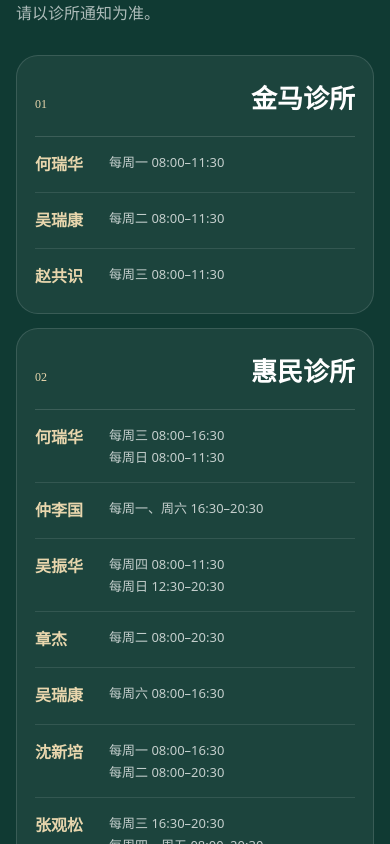
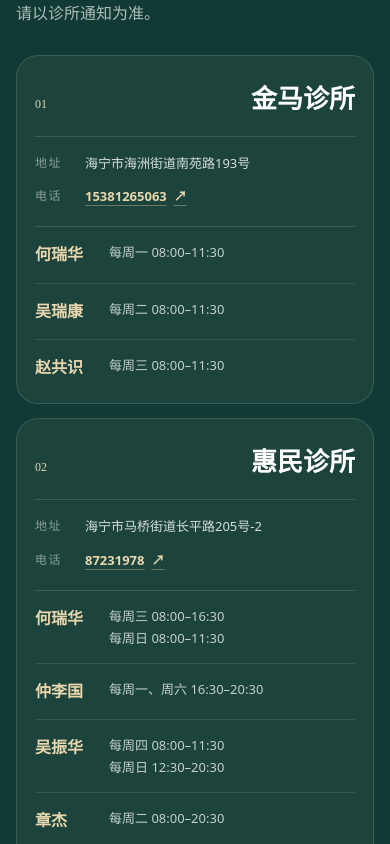
Before and after one commit to 12chasse-neige/doctors-sizhitang, a Vue app: page / in a window 390 px wide. Shown: the part 4860-5704 px from the top of the page. Built offline with nearby package versions, Linux system fonts and the light colour scheme.

Commit message:
Adding address and phone number

```diff
--- a/src/components/AboutSection.vue
+++ b/src/components/AboutSection.vue
@@ -10,7 +10,7 @@ import appearance3 from '../assets/appearance3.jpg'
         <p class="eyebrow">环境一览</p>
         <h2 id="about-title">四之堂诊所</h2>
         <p>本页集中展示四之堂相关医生的简介、擅长领域，以及四之堂、惠民和金马三处诊所的坐诊信息。</p>
-        <p class="about-note">材料未提供地址、电话或线上预约入口，因此本页不展示相关信息。</p>
+        <p class="about-note">三处诊所的地址和联系电话已列于坐诊安排中；材料未提供线上预约入口。</p>
       </div>
       <div class="about-gallery">
         <figure>
--- a/src/components/ScheduleSection.vue
+++ b/src/components/ScheduleSection.vue
@@ -1,5 +1,5 @@
 <script setup lang="ts">
-import { clinics, doctors } from '../data/doctors'
+import { clinicInfo, clinics, doctors } from '../data/doctors'
 
 function schedulesFor(clinic: (typeof clinics)[number]) {
   return doctors.flatMap((doctor) =>
@@ -27,6 +27,19 @@ function schedulesFor(clinic: (typeof clinics)[number]) {
             <span aria-hidden="true">0{{ index + 1 }}</span>
             <h3>{{ clinic }}</h3>
           </div>
+          <address class="clinic-card__contact">
+            <div>
+              <span class="clinic-card__contact-label">地址</span>
+              <p>{{ clinicInfo[clinic].address }}</p>
+            </div>
+            <div>
+              <span class="clinic-card__contact-label">电话</span>
+              <a :href="`tel:${clinicInfo[clinic].telephone}`" :aria-label="`拨打${clinic}电话 ${clinicInfo[clinic].telephone}`">
+                {{ clinicInfo[clinic].telephone }}
+                <span aria-hidden="true">↗</span>
+              </a>
+            </div>
+          </address>
           <ul>
             <li v-for="entry in schedulesFor(clinic)" :key="entry.doctor.id">
               <a :href="`#${entry.doctor.id}`">{{ entry.doctor.name }}</a>
--- a/src/data/doctors.ts
+++ b/src/data/doctors.ts
@@ -13,6 +13,12 @@ export interface Doctor {
   specialties: string[]
   biography: string
   schedules: ClinicSchedule[]
+}
+
+export interface ClinicInfo {
+  name: ClinicName
+  address: string
+  telephone: string
 }
 
 const portraitModules = import.meta.glob('../assets/portraits/*.jpg', {
@@ -182,3 +188,22 @@ export const doctors: Doctor[] = [
 ]
 
 export const clinics: ClinicName[] = ['金马诊所', '惠民诊所', '四之堂诊所']
+
+// Clinic contact details are normalized from docs/materials/address.md.
+export const clinicInfo: Record<ClinicName, ClinicInfo> = {
+  金马诊所: {
+    name: '金马诊所',
+    address: '海宁市海洲街道南苑路193号',
+    telephone: '15381265063',
+  },
+  惠民诊所: {
+    name: '惠民诊所',
+    address: '海宁市马桥街道长平路205号-2',
+    telephone: '87231978',
+  },
+  四之堂诊所: {
+    name: '四之堂诊所',
+    address: '海宁市马桥街道马桥路432号桐木商业街13幢102室、103室、104室、105室',
+    telephone: '87261321',
+  },
+}
--- a/src/styles/global.css
+++ b/src/styles/global.css
@@ -542,6 +542,54 @@ img {
   font-size: 26px;
 }
 
+.clinic-card__contact {
+  display: grid;
+  gap: 12px;
+  padding: 16px 0;
+  border-bottom: 1px solid rgb(255 255 255 / 14%);
+  font-style: normal;
+}
+
+.clinic-card__contact > div {
+  display: grid;
+  grid-template-columns: 42px minmax(0, 1fr);
+  gap: 8px;
+  align-items: start;
+}
+
+.clinic-card__contact-label {
+  color: rgb(255 255 255 / 48%);
+  font-size: 12px;
+  letter-spacing: .12em;
+}
+
+.clinic-card__contact p,
+.clinic-card__contact a {
+  margin: 0;
+  color: rgb(255 255 255 / 82%);
+  font-size: 13px;
+  line-height: 1.65;
+  overflow-wrap: anywhere;
+}
+
+.clinic-card__contact a {
+  display: inline-flex;
+  min-height: 44px;
+  align-items: flex-start;
+  gap: 7px;
+  margin: -10px 0;
+  padding: 10px 0;
+  color: var(--sand-200);
+  font-weight: 700;
+  text-decoration: underline;
+  text-decoration-color: rgb(232 214 173 / 38%);
+  text-underline-offset: 4px;
+}
+
+.clinic-card__contact a:hover {
+  text-decoration-color: currentColor;
+}
+
 .clinic-card ul {
   margin: 0;
   padding: 0;
```
Also changed, not shown: 2 other files (tests, documents, lock files or other folders).
